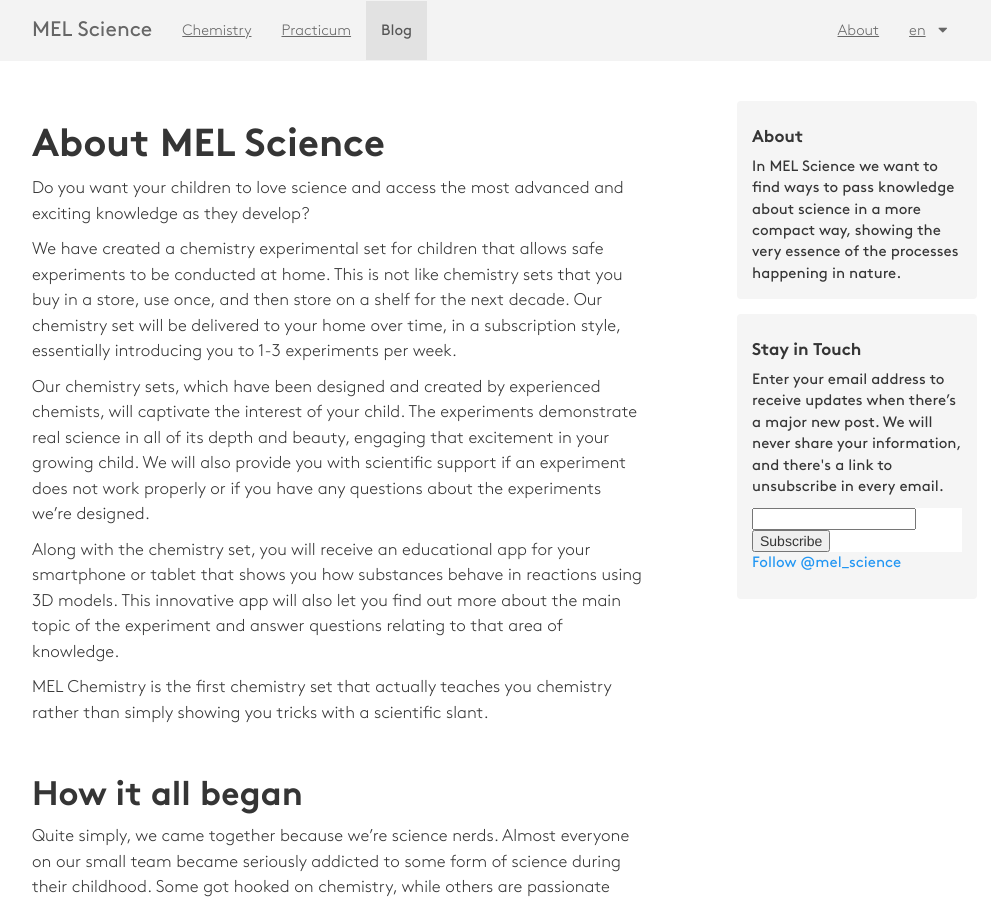
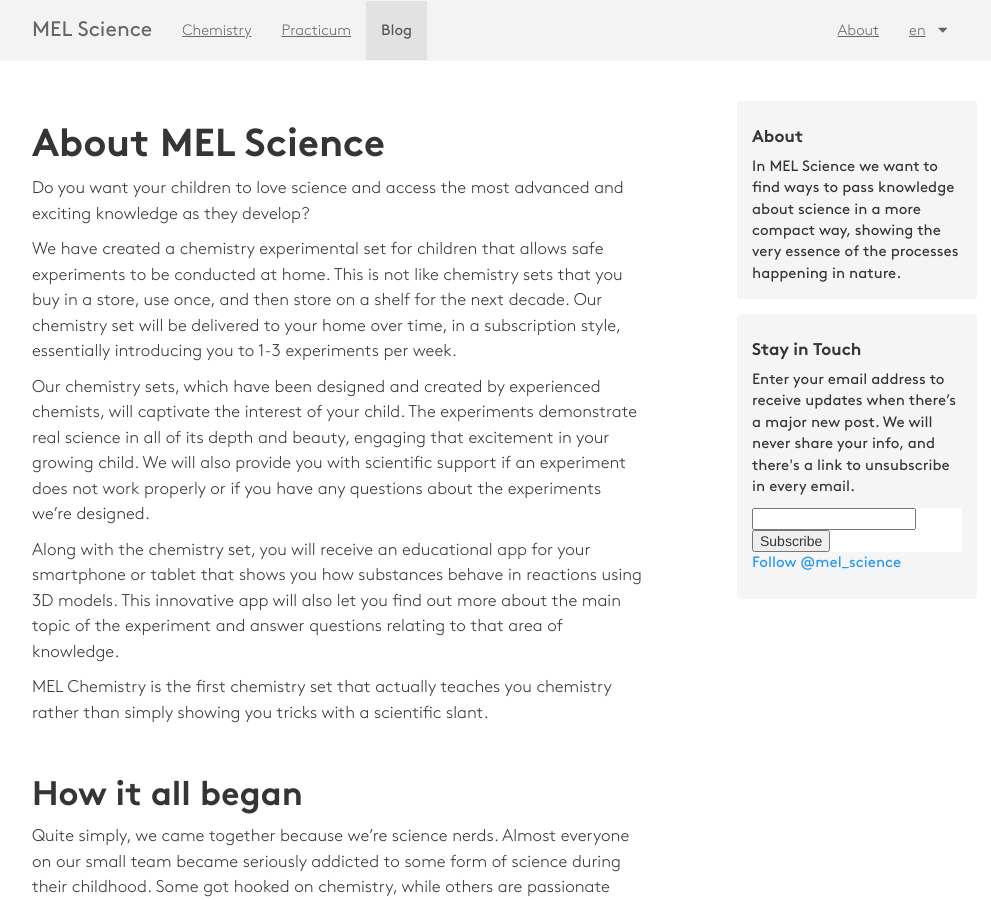
Before and after one commit to MELScience/blog.melscience.com, a Jekyll site: the page built from en/about.md, in a window 1280 px wide and 900 px high. Shown: the whole window, without its empty margins (143-1134 px from the left). Built offline with Jekyll 4.4.1, drawn with Linux system fonts in a browser that asks for light colours; nearby versions of some CDN libraries; comment, search, counter and statistics services are not loaded.

Commit message:
Fix email-purpose-promise

```diff
--- a/_data/localization_en.yml
+++ b/_data/localization_en.yml
@@ -16,7 +16,7 @@
   cn: Chinese
   tr: Turkish
 stay-in-touch: Stay in Touch
-email-purpose-promise: "Enter your email address to receive updates when there’s a major new post. We will never share your information, and there's a link to unsubscribe in every email."
+email-purpose-promise: "Enter your email address to receive updates when there’s a major new post. We will never share your info, and there's a link to unsubscribe in every email."
 subscribe: Subscribe
 follow: Follow
 mel-science-blog: MEL Science Blog
```
